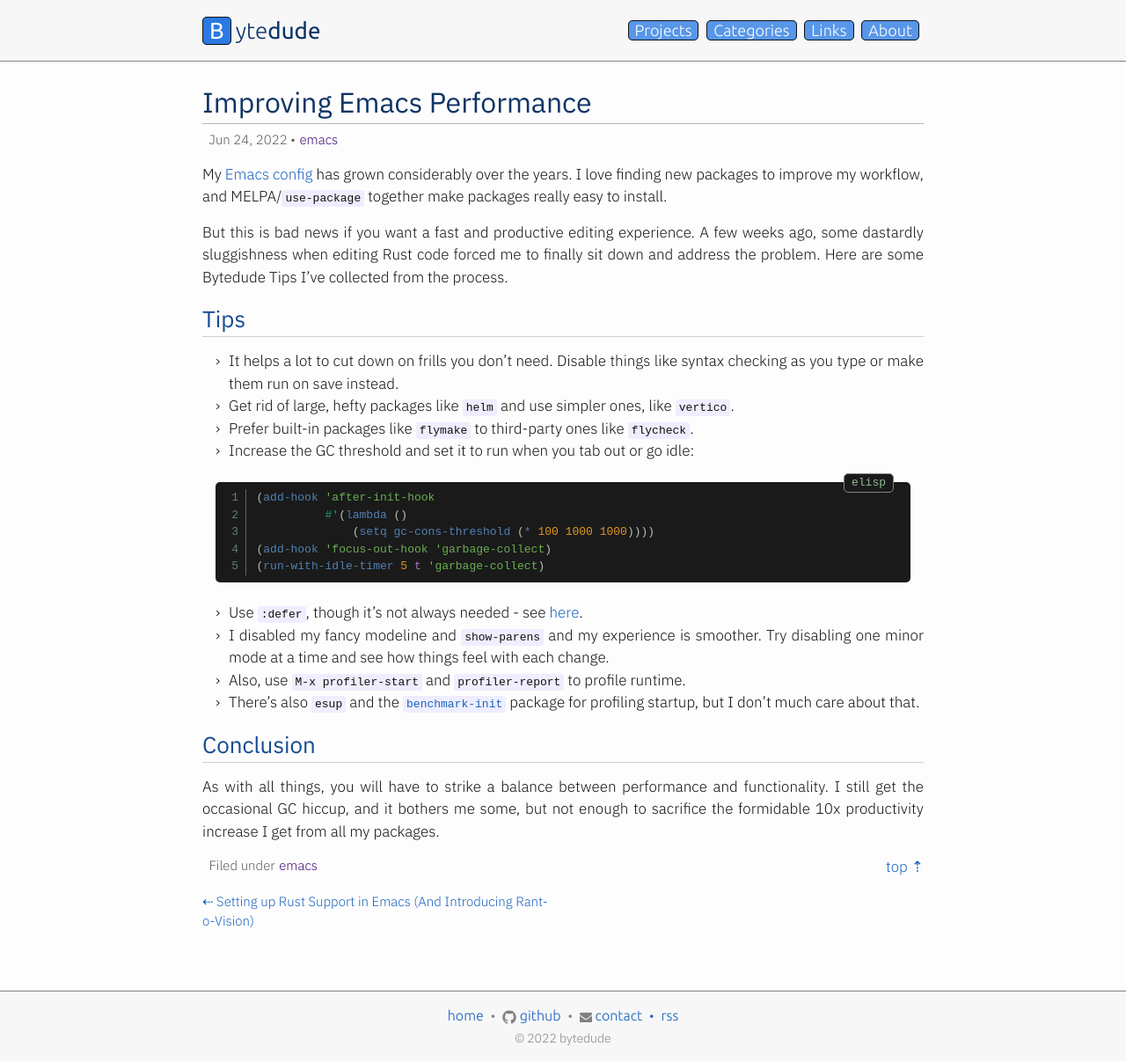
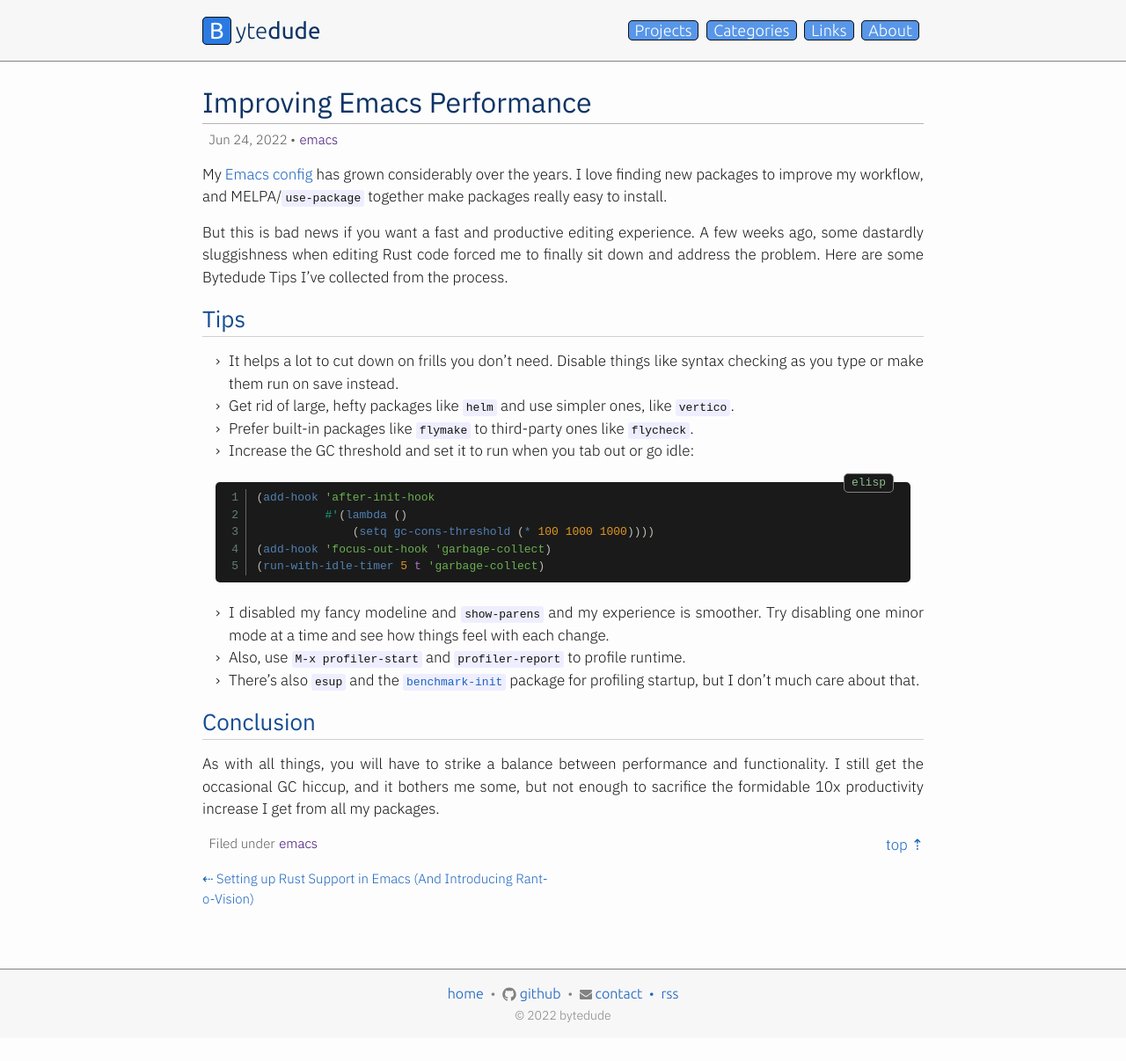
Before and after one commit to mrcnski/signor.dev, a Jekyll site: the page built from _posts/2022-06-24-improving-emacs-performance.md, in a window 1280 px wide. Shown: the whole page at 88% size. Built offline with Jekyll 4.4.1, drawn with Linux system fonts in a browser that asks for light colours; after the commit the page ends 1180 px from its top, so only the background shows below that.

Commit message:
Remove line about defer

```diff
--- a/_posts/2022-06-24-improving-emacs-performance.md
+++ b/_posts/2022-06-24-improving-emacs-performance.md
@@ -27,7 +27,6 @@ collected from the process.
 (add-hook 'focus-out-hook 'garbage-collect)
 (run-with-idle-timer 5 t 'garbage-collect)
 {% endhighlight %}
-- Use `:defer`, though it's not always needed - see [here](https://github.com/jwiegley/use-package#notes-about-lazy-loading).
 - I disabled my fancy modeline and `show-parens` and my experience is smoother. Try disabling one minor mode at a time and see how things feel with each change.
 - Also, use `M-x profiler-start` and `profiler-report` to profile runtime.
 - There's also `esup` and the [`benchmark-init`](https://github.com/dholm/benchmark-init-el) package for profiling startup, but I don't much care about that.
```
